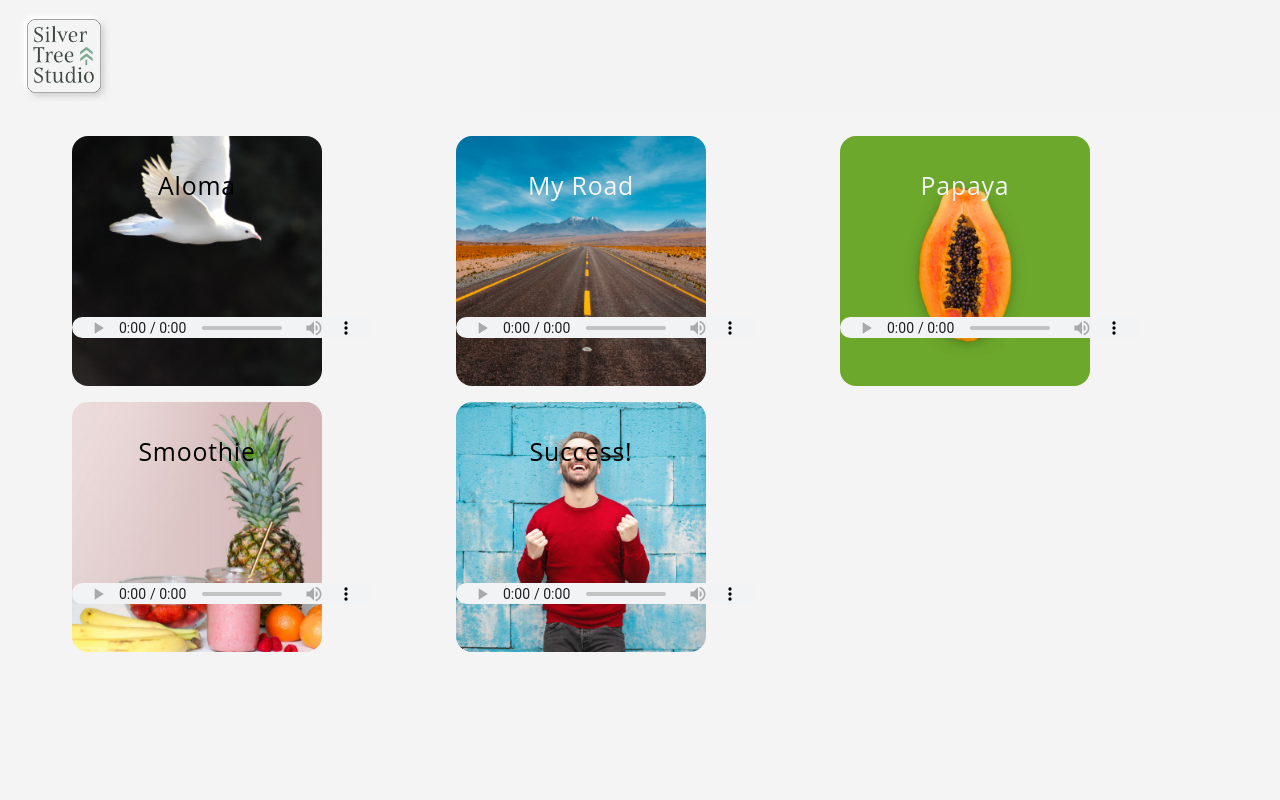
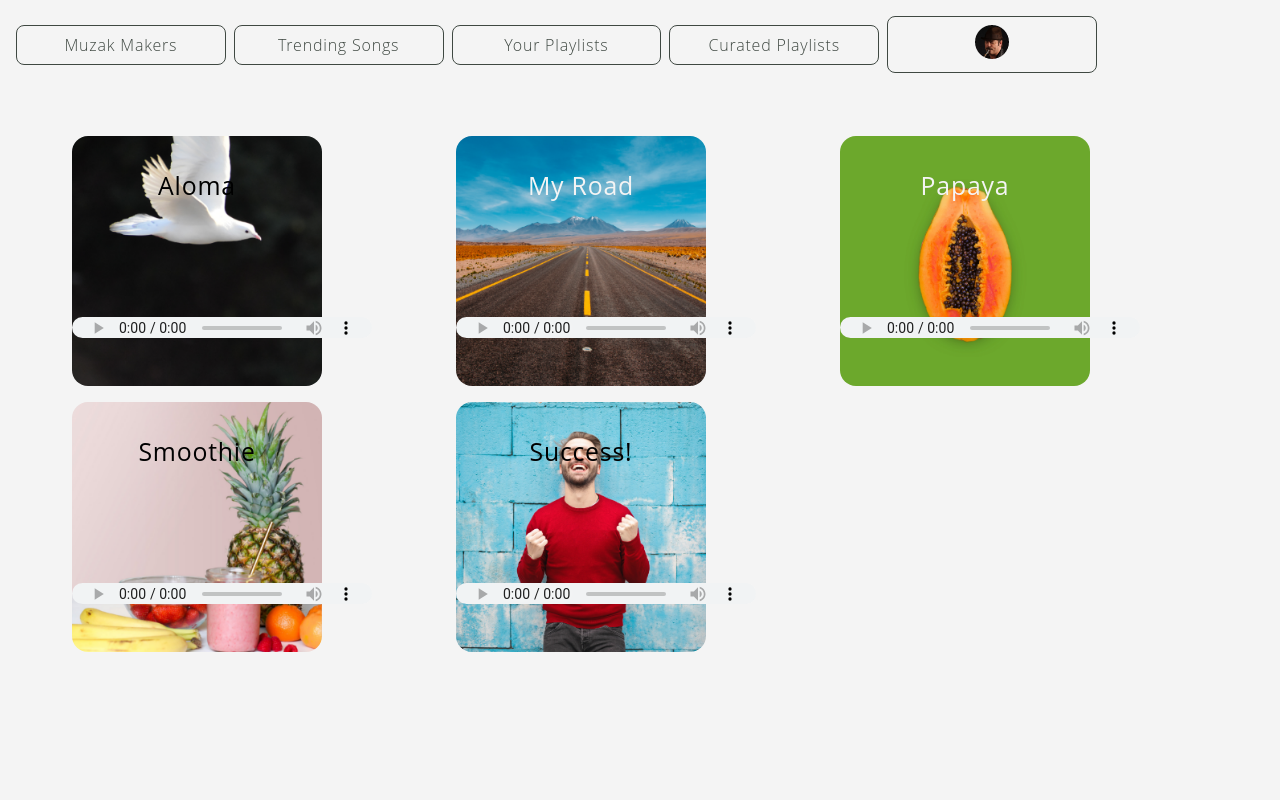
Before and after one commit to jbselby0/streamingmedia, a plain HTML site: page index.html in a window 1280 px wide. Shown: the top 800 px of the page. Drawn offline with Linux system fonts and the light colour scheme.

Commit message:
update nav to reflect future sections.
remember to add section ids for the new sections

```diff
--- a/index.html
+++ b/index.html
@@ -8,13 +8,13 @@
 </head>
 <body>
   <header>
-    <img src="Logo Silver Tree Studio.png" id="logo" alt="Logo for Silver Tree Studio" width="96px">
-    <!-- <nav>
-      <a href="index.html">Home</a>
-      <a href="shop.html">Shop</a>
-      <a href="news.html">News</a>
-      <a href="about.html">About</a>
-    </nav> -->
+    <nav>
+      <a href="index.html">Muzak Makers</a>
+      <a href="#trending">Trending Songs</a>
+      <a href="#urplaylists">Your Playlists</a>
+      <a href="#fypplaylists">Curated Playlists</a>
+      <a href="account.html"><img src="images/duke-silver.png" alt="tiny duke silver"></a>
+    </nav>
   </header>
   <main class="grid-container">
     <div id="card1" class="audio-card">
--- a/stylesheet.css
+++ b/stylesheet.css
@@ -81,7 +81,7 @@ header {
 
 nav {
   display: grid;
-  grid-template-columns: repeat(4, 1fr);
+  grid-template-columns: repeat(5, 1fr);
   gap: 8px;
   margin-top: 8px;
   justify-items: center;
@@ -90,12 +90,13 @@ nav {
 }
 
 nav a {
-  width: 7ch; /*2nd-option-> fit-content*/
+  width: 21ch; /*2nd-option-> fit-content*/
   border: 1.5px solid #3F4842;
   border-radius: 8px;
   padding: 8px;
   display: block;
   text-align: center;
+  align-self: center;
   color: #3F4842;
   background-color: #F4F4F4;
   text-decoration: none;
```
